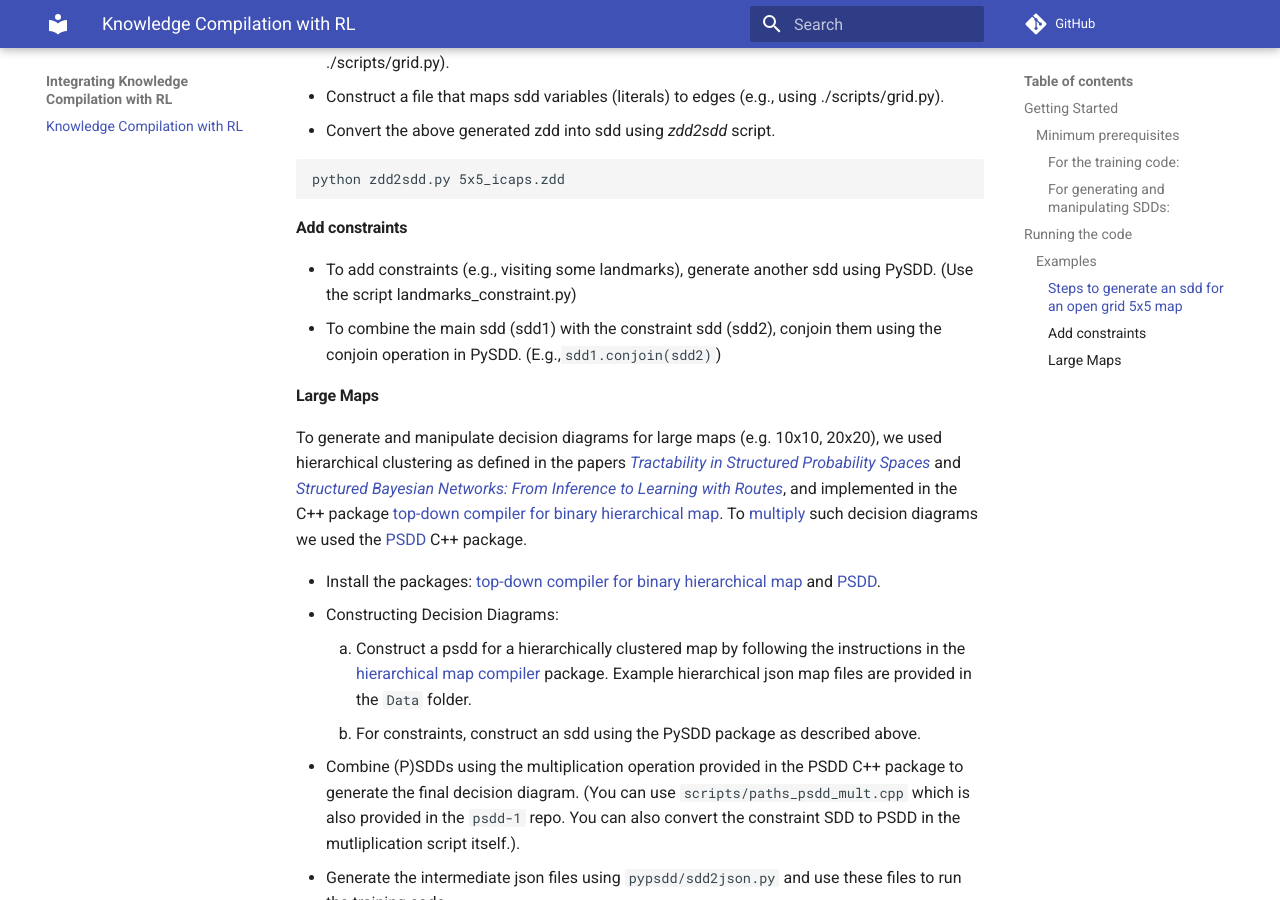
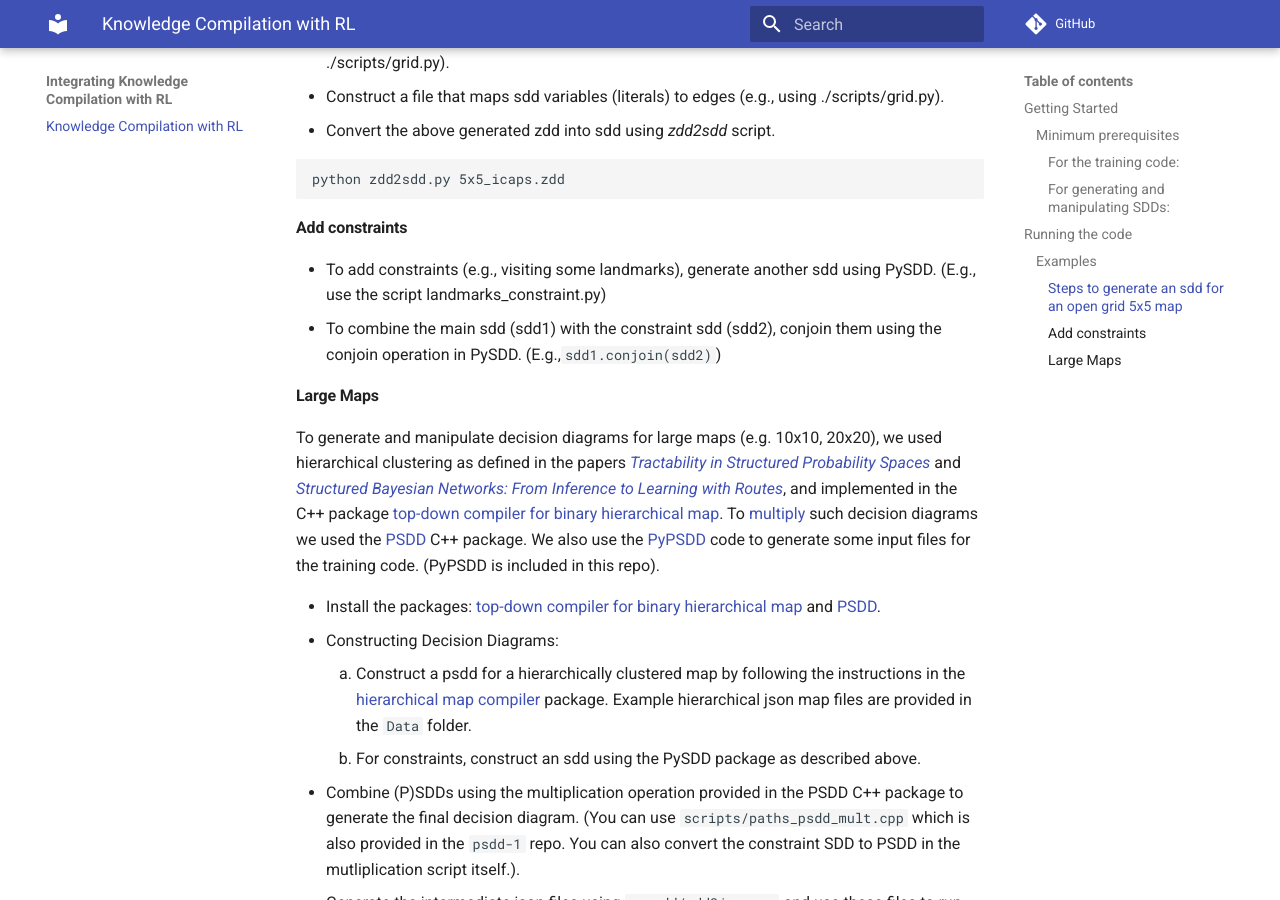
Before and after one commit to kushagra06/KCRL-Docs, an MkDocs documentation site: the page built from docs/index.md, in a window 1280 px wide and 900 px high, scrolled down 1549 px. Built offline with MkDocs 1.6.1 and Material for MkDocs 9.7.7, drawn with Linux system fonts in a browser that asks for light colours; comment, search, counter and statistics services are not loaded.

Commit message:
Update index.md

````diff
--- a/docs/index.md
+++ b/docs/index.md
@@ -56,12 +56,12 @@ python zdd2sdd.py 5x5_icaps.zdd
 ```
 #### Add constraints
 
-* To add constraints (e.g., visiting some landmarks), generate another sdd using PySDD. (Use the script landmarks_constraint.py)
+* To add constraints (e.g., visiting some landmarks), generate another sdd using PySDD. (E.g., use the script landmarks_constraint.py)
 * To combine the main sdd (sdd1) with the constraint sdd (sdd2), conjoin them using the conjoin operation in PySDD. (E.g.,`sdd1.conjoin(sdd2)`)
 
 #### Large Maps
 
-To generate and manipulate decision diagrams for large maps (e.g. 10x10, 20x20), we used hierarchical clustering as defined in the papers [*Tractability in Structured Probability Spaces*](https://proceedings.neurips.cc/paper/2017/file/deb54ffb41e085fd7f69a75b6359c989-Paper.pdf) and [*Structured Bayesian Networks: From Inference to Learning with Routes*](https://ojs.aaai.org//index.php/AAAI/article/view/4796), and implemented in the C++ package [top-down compiler for binary hierarchical map](https://github.com/rlr-smu/hierarchical_map_compiler). To [multiply](https://proceedings.neurips.cc/paper/2016/file/5a7f963e5e0504740c3a6b10bb6d4fa5-Paper.pdf) such decision diagrams we used the [PSDD](https://github.com/rlr-smu/psdd-1) C++ package.
+To generate and manipulate decision diagrams for large maps (e.g. 10x10, 20x20), we used hierarchical clustering as defined in the papers [*Tractability in Structured Probability Spaces*](https://proceedings.neurips.cc/paper/2017/file/deb54ffb41e085fd7f69a75b6359c989-Paper.pdf) and [*Structured Bayesian Networks: From Inference to Learning with Routes*](https://ojs.aaai.org//index.php/AAAI/article/view/4796), and implemented in the C++ package [top-down compiler for binary hierarchical map](https://github.com/rlr-smu/hierarchical_map_compiler). To [multiply](https://proceedings.neurips.cc/paper/2016/file/5a7f963e5e0504740c3a6b10bb6d4fa5-Paper.pdf) such decision diagrams we used the [PSDD](https://github.com/rlr-smu/psdd-1) C++ package. We also use the [PyPSDD](https://github.com/art-ai/pypsdd) code to generate some input files for the training code. (PyPSDD is included in this repo).
 
 * Install the packages: [top-down compiler for binary hierarchical map](https://github.com/rlr-smu/hierarchical_map_compiler) and [PSDD](https://github.com/rlr-smu/psdd-1).
 * Constructing Decision Diagrams:
````
